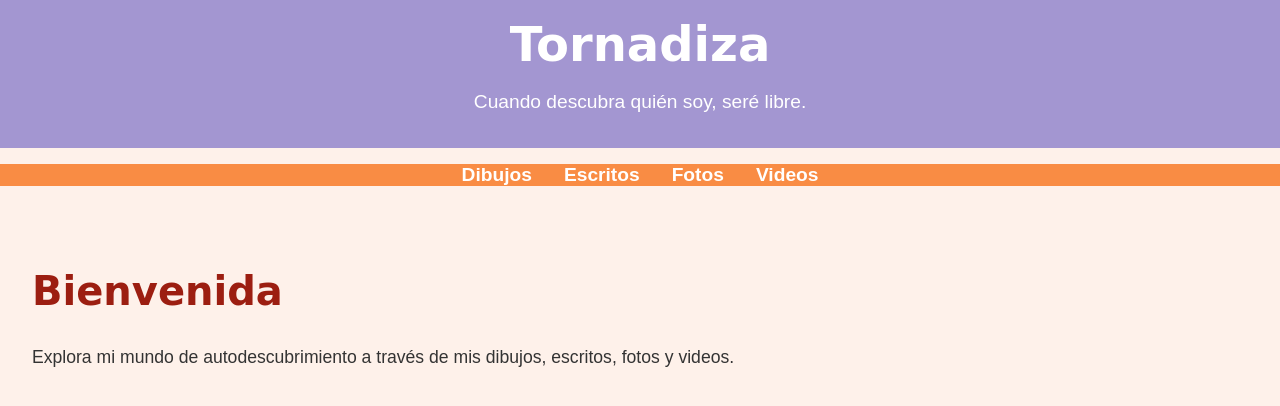
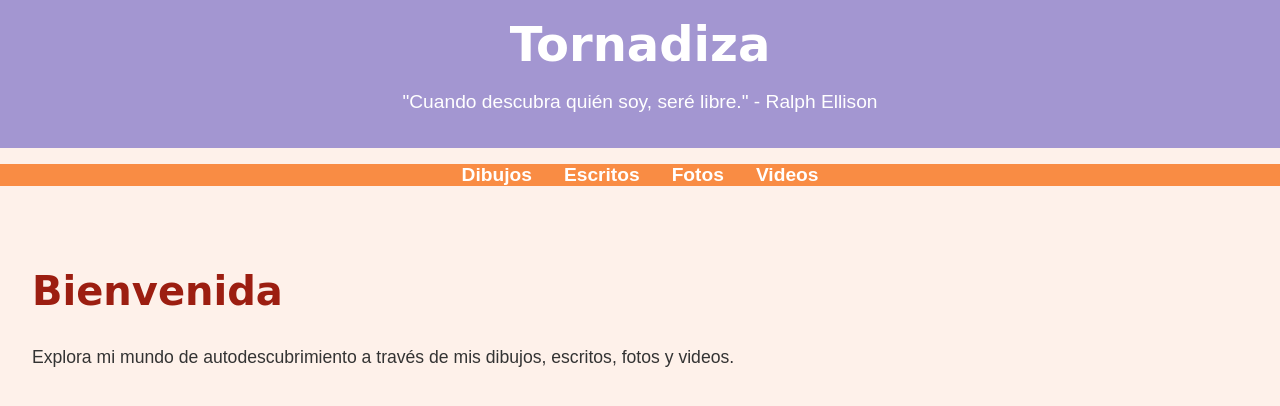
Before and after one commit to tornadiza/tornadiza-site, a plain HTML site: page index.html in a window 1280 px wide. Drawn offline with Linux system fonts and the light colour scheme.

Commit message:
Update index.html

```diff
--- a/index.html
+++ b/index.html
@@ -9,7 +9,7 @@
 <body>
     <header>
         <h1>Tornadiza</h1>
-        <p>Cuando descubra quién soy, seré libre.</p>
+        <p>"Cuando descubra quién soy, seré libre." - Ralph Ellison</p>
     </header>
     <nav>
         <ul>
```
